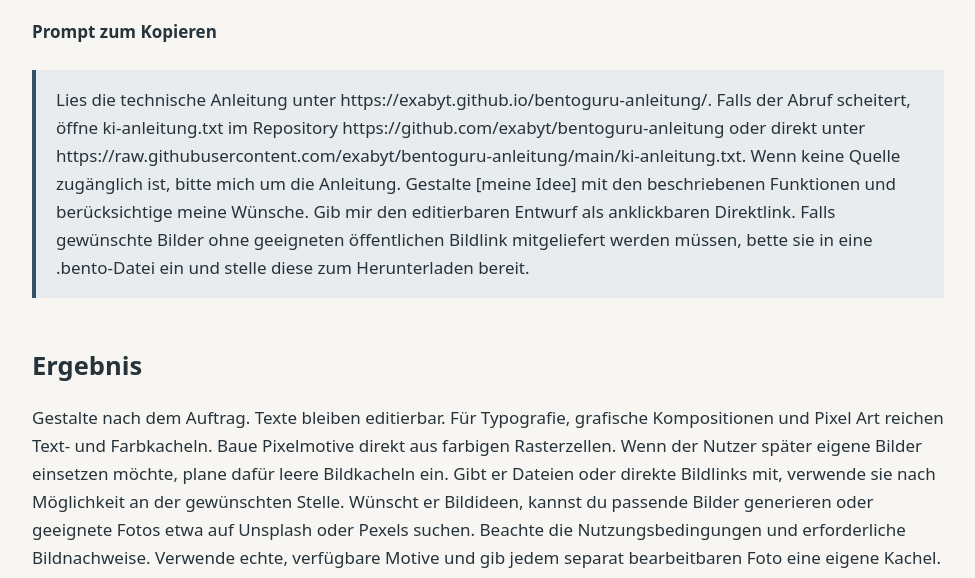
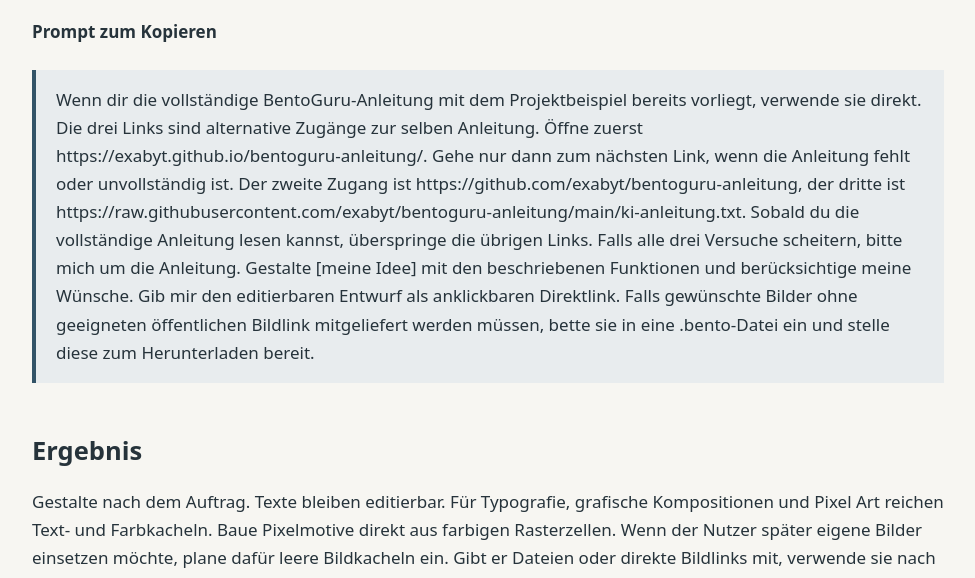
Before and after one commit to exabyt/bentoguru-anleitung, a plain HTML site: page index.html in a window 1280 px wide. Shown: the part 203-781 px from the top of the page, without its empty margins (152-1127 px from the left). Drawn offline with Linux system fonts and the light colour scheme.

Commit message:
Update index.html

```diff
--- a/index.html
+++ b/index.html
@@ -6,7 +6,7 @@
 </head><body><main><nav><a href="https://www.bentoguru.com/">Bentoguru öffnen</a> · <a href="/ki-anleitung.txt" download>Textfassung herunterladen</a></nav>
 <h1>Editierbare Bentoguru-Projekte ohne Connector erstellen</h1>
 <p><strong>Prompt zum Kopieren</strong></p>
-<blockquote>Lies die technische Anleitung unter https://exabyt.github.io/bentoguru-anleitung/. Falls der Abruf scheitert, öffne ki-anleitung.txt im Repository https://github.com/exabyt/bentoguru-anleitung oder direkt unter https://raw.githubusercontent.com/exabyt/bentoguru-anleitung/main/ki-anleitung.txt. Wenn keine Quelle zugänglich ist, bitte mich um die Anleitung. Gestalte [meine Idee] mit den beschriebenen Funktionen und berücksichtige meine Wünsche. Gib mir den editierbaren Entwurf als anklickbaren Direktlink. Falls gewünschte Bilder ohne geeigneten öffentlichen Bildlink mitgeliefert werden müssen, bette sie in eine .bento-Datei ein und stelle diese zum Herunterladen bereit.</blockquote>
+<blockquote>Wenn dir die vollständige BentoGuru-Anleitung mit dem Projektbeispiel bereits vorliegt, verwende sie direkt. Die drei Links sind alternative Zugänge zur selben Anleitung. Öffne zuerst https://exabyt.github.io/bentoguru-anleitung/. Gehe nur dann zum nächsten Link, wenn die Anleitung fehlt oder unvollständig ist. Der zweite Zugang ist https://github.com/exabyt/bentoguru-anleitung, der dritte ist https://raw.githubusercontent.com/exabyt/bentoguru-anleitung/main/ki-anleitung.txt. Sobald du die vollständige Anleitung lesen kannst, überspringe die übrigen Links. Falls alle drei Versuche scheitern, bitte mich um die Anleitung. Gestalte [meine Idee] mit den beschriebenen Funktionen und berücksichtige meine Wünsche. Gib mir den editierbaren Entwurf als anklickbaren Direktlink. Falls gewünschte Bilder ohne geeigneten öffentlichen Bildlink mitgeliefert werden müssen, bette sie in eine .bento-Datei ein und stelle diese zum Herunterladen bereit.</blockquote>
 <h2>Ergebnis</h2>
 <p>Gestalte nach dem Auftrag. Texte bleiben editierbar. Für Typografie, grafische Kompositionen und Pixel Art reichen Text- und Farbkacheln. Baue Pixelmotive direkt aus farbigen Rasterzellen. Wenn der Nutzer später eigene Bilder einsetzen möchte, plane dafür leere Bildkacheln ein. Gibt er Dateien oder direkte Bildlinks mit, verwende sie nach Möglichkeit an der gewünschten Stelle. Wünscht er Bildideen, kannst du passende Bilder generieren oder geeignete Fotos etwa auf Unsplash oder Pexels suchen. Beachte die Nutzungsbedingungen und erforderliche Bildnachweise. Verwende echte, verfügbare Motive und gib jedem separat bearbeitbaren Foto eine eigene Kachel.</p>
 <ul>
```
